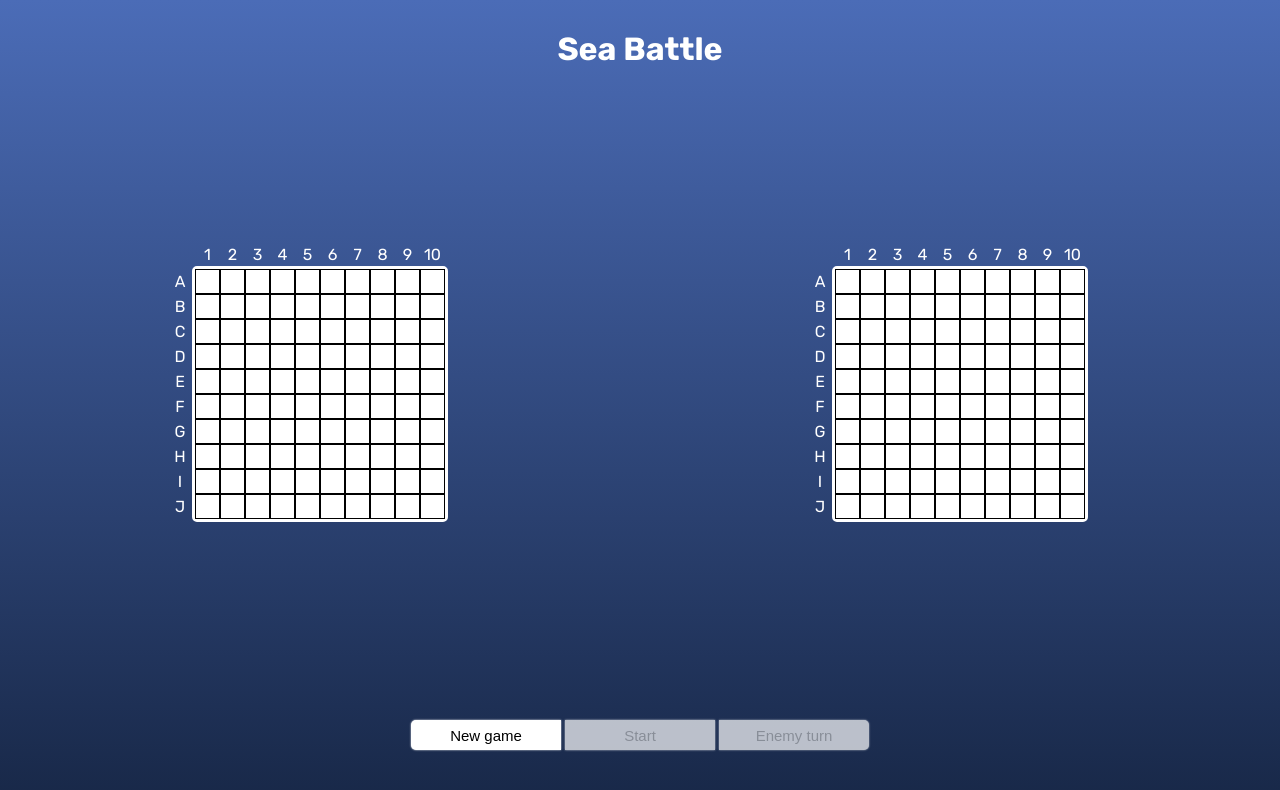
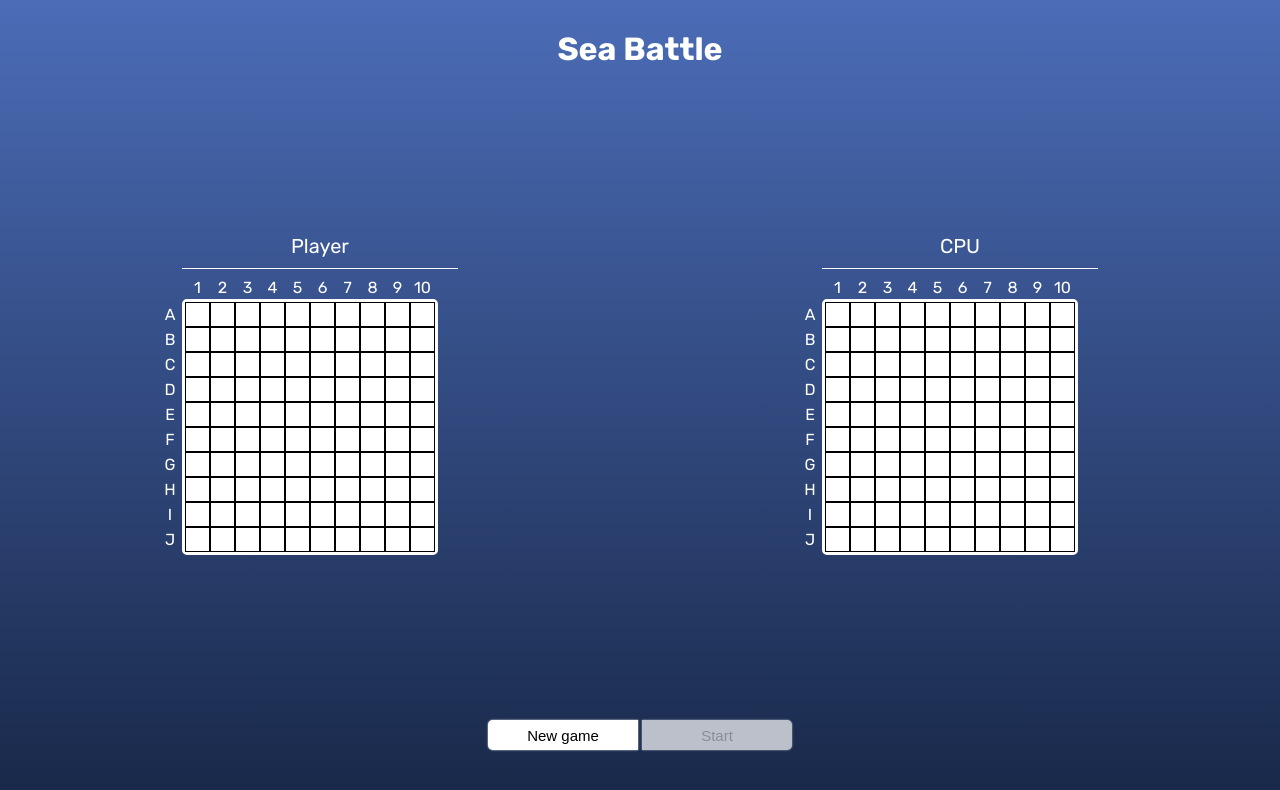
Before and after one commit to Lunoo/SeaBattle, a Vue app: page / in a window 1280 px wide. Shown: the top 790 px of the page. Built offline with nearby package versions, Linux system fonts and the light colour scheme.

Commit message:
Add BoardSummary, refactoring

```diff
--- a/src/App.vue
+++ b/src/App.vue
@@ -101,26 +101,13 @@ watch(
 <template>
   <the-header />
   <main>
-    <board
-      :active="playerTwo.active"
-      :board-size="config.boardSize"
-      :board-state="playerOne.board"
-      :ships="playerOne.ships"
-      @shoot-cell="handlePlayerTwoShoot"
-    />
-    <board
-      :active="playerOne.active"
-      :board-size="config.boardSize"
-      :board-state="playerTwo.board"
-      :ships="playerTwo.ships"
-      @shoot-cell="handlePlayerOneShoot"
-    />
+    <board :config="config" :player="playerOne" @shoot-cell="handlePlayerTwoShoot" />
+    <board :config="config" :player="playerTwo" @shoot-cell="handlePlayerOneShoot" />
   </main>
   <configuration-panel
     :game-status="config.status"
     @new-game="createNewGame"
     @start-game="startGame"
-    @enemy-turn="handleEnemyTurn"
   />
 </template>
 <style src="./App.less" />
--- a/src/components/Board/Board.less
+++ b/src/components/Board/Board.less
@@ -1,11 +1,28 @@
 .board {
-  margin: auto;
   background-color: #fff;
   border: 3px solid #fff;
   border-radius: 5px;
   box-shadow: 0 0 7px 2px transparent;
   position: relative;
   transition: box-shadow 0.3s;
+
+  &--player {
+    margin: auto;
+  }
+
+  &--container {
+    display: flex;
+    align-items: flex-start;
+  }
+
+  &--header {
+    margin-bottom: 30px;
+    padding-bottom: 10px;
+    border-bottom: 1px solid #fff;
+    font-size: 20px;
+    color: #fff;
+    text-align: center;
+  }
 
   &--row {
     display: flex;
@@ -34,4 +51,8 @@
   &-active {
     box-shadow: 0 0 7px 2px #fff;
   }
+
+  .ship {
+    position: absolute;
+  }
 }
--- a/src/components/Board/Board.vue
+++ b/src/components/Board/Board.vue
@@ -1,54 +1,56 @@
 <script lang="ts" setup>
-import type { BoardState as BoardStateType, Coords, ShipPlacement } from '@/types'
+import type { Configuration, Player as PlayerType } from '@/types'
 import BoardCell from '@/components/BoardCell/BoardCell.vue'
+import BoardSummary from '@/components/BoardSummary/BoardSummary.vue'
+import { GAME } from '@/contants'
 import type { PropType } from 'vue'
 import Ship from '@/components/Ship/Ship.vue'
 import { getCellData } from '@/helpers'
 
 defineProps({
-  active: {
-    type: Boolean,
+  config: {
+    type: Object as PropType<Configuration>,
     required: true
   },
-  boardSize: {
-    type: Object as PropType<Coords>,
-    required: true
-  },
-  boardState: {
-    type: Object as PropType<BoardStateType>
-  },
-  ships: {
-    type: Array as PropType<ShipPlacement[]>,
+  player: {
+    type: Object as PropType<PlayerType>,
     required: true
   }
 })
+defineEmits(['shoot-cell'])
 </script>
 
 <template>
+  <div class="board--player">
+    <h3 class="board--header">{{ player.name }}</h3>
+    <div class="board--container">
       <div
         :class="{
           board: true,
-      'board-disabled': !boardState || boardState.disabled,
-      'board-active': active
+          'board-disabled': !player.board || player.board.disabled,
+          'board-active': config.status === GAME.start && !player.active
         }"
       >
-    <div class="board--row" v-for="(_, y) in boardSize.y" :key="y">
+        <div class="board--row" v-for="(_, y) in config.boardSize.y" :key="y">
           <label class="board--row-label">{{ String.fromCharCode(65 + y) }}</label>
           <board-cell
-        v-for="(_, x) in boardSize.x"
+            v-for="(_, x) in config.boardSize.x"
             :key="x"
-        :cellData="getCellData(boardState, { x, y })"
+            :cellData="getCellData(player.board, { x, y })"
             @click="$emit('shoot-cell', { x, y })"
           >
             <label v-if="y === 0" class="board--cell-label">{{ x + 1 }}</label>
           </board-cell>
         </div>
         <ship
-      v-for="(ship, i) in ships"
+          v-for="(ship, i) in player.ships"
           :key="i"
-      :board-hidden="boardState?.hidden"
+          :board-hidden="player.board?.hidden"
           :ship-data="ship"
         />
       </div>
+      <board-summary :ship-sizes="config.shipSizes" :ships="player.ships" />
+    </div>
+  </div>
 </template>
 <style scoped src="./Board.less" />
--- /dev/null
+++ b/src/components/BoardSummary/BoardSummary.less
@@ -0,0 +1,32 @@
+.board--summary {
+  margin-top: -20px;
+  margin-left: 20px;
+  color: #fff;
+
+  .ship {
+    margin-right: 5px;
+  }
+
+  .ship--container {
+    display: flex;
+    margin-bottom: 5px;
+    align-items: center;
+  }
+}
+
+h5 {
+  margin-bottom: 5px;
+  font-size: 13px;
+
+  &.board--summary-left {
+    color: #44d444;
+  }
+
+  &.board--summary-destroyed {
+    color: #fd3b3b;
+
+    .ship--container + & {
+      margin-top: 20px;
+    }
+  }
+}
--- /dev/null
+++ b/src/components/BoardSummary/BoardSummary.vue
@@ -0,0 +1,71 @@
+<script lang="ts" setup>
+import { DIRECTION, SHIP } from '@/contants'
+import type { PropType } from 'vue'
+import Ship from '@/components/Ship/Ship.vue'
+import type { ShipPlacement } from '@/types'
+import { computed } from 'vue'
+
+const props = defineProps({
+  ships: {
+    type: Object as PropType<ShipPlacement[]>,
+    required: true
+  },
+  shipSizes: {
+    type: Object as PropType<number[]>,
+    required: true
+  }
+})
+
+const shipsTotal = computed(() =>
+  props.ships.reduce(
+    (acc, ship) => {
+      if (ship.status === SHIP.destroyed) {
+        let shipsNumber = acc.shipsDestroyed.get(ship.size) ?? 0
+        acc.shipsDestroyed.set(ship.size, ++shipsNumber)
+      } else {
+        let shipsNumber = acc.shipsLeft.get(ship.size) ?? 0
+        acc.shipsLeft.set(ship.size, ++shipsNumber)
+      }
+
+      return acc
+    },
+    {
+      shipsLeft: new Map<number, number>(),
+      shipsDestroyed: new Map<number, number>()
+    }
+  )
+)
+
+const getDummyShipData = (index: number, size: number): ShipPlacement => ({
+  direction: DIRECTION.horizontal,
+  position: { x: 0, y: 0 },
+  status: SHIP.alive,
+  index,
+  size
+})
+</script>
+
+<template>
+  <div class="board--summary">
+    <h5 v-if="shipsTotal.shipsLeft.size > 0" class="board--summary-left">Left:</h5>
+    <div
+      class="ship--container"
+      v-for="([size, shipsNumber], i) in shipsTotal.shipsLeft.entries()"
+      :key="i"
+    >
+      <ship :ship-data="getDummyShipData(i, size)" :direction="DIRECTION.horizontal" />
+      x {{ shipsNumber }}
+    </div>
+    <h5 v-if="shipsTotal.shipsDestroyed.size > 0" class="board--summary-destroyed">Destroyed:</h5>
+    <div
+      class="ship--container"
+      v-for="([size, shipsNumber], i) in shipsTotal.shipsDestroyed.entries()"
+      :key="i"
+    >
+      <ship :ship-data="getDummyShipData(i, size)" :direction="DIRECTION.horizontal" />
+      x {{ shipsNumber }}
+    </div>
+  </div>
+</template>
+
+<style scoped src="./BoardSummary.less" />
--- a/src/components/ConfigurationPanel/ConfigurationPanel.vue
+++ b/src/components/ConfigurationPanel/ConfigurationPanel.vue
@@ -3,7 +3,7 @@ import { GAME } from '@/contants'
 import type { GAME as GameType } from '@/contants'
 import type { PropType } from 'vue'
 
-defineEmits(['new-game', 'start-game', 'enemy-turn'])
+defineEmits(['new-game', 'start-game'])
 defineProps({
   gameStatus: {
     type: String as PropType<GameType>,
@@ -16,7 +16,6 @@ defineProps({
   <div class="ConfigurationPanel">
     <button @click="$emit('new-game')">New game</button>
     <button :disabled="gameStatus !== GAME.configuring" @click="$emit('start-game')">Start</button>
-    <button :disabled="gameStatus !== GAME.start" @click="$emit('enemy-turn')">Enemy turn</button>
   </div>
 </template>
 <style scoped src="./ConfigurationPanel.less" />
--- a/src/components/Ship/Ship.less
+++ b/src/components/Ship/Ship.less
@@ -1,26 +1,18 @@
 .ship {
-  position: absolute;
-  background-color: #8e81f3;
+  display: flex;
 
-  &:before {
-    position: absolute;
-    //content: "";
-    border: 12.5px solid transparent;
+  &--cell {
+    width: var(--cellSize);
+    height: var(--cellSize);
+    border: 1px solid #000;
+    background-color: #8e81f3;
   }
 
   &--vertical {
-    &:before {
-      top: -24px;
-      left: 0;
-      border-bottom: 12.5px solid #8e81f3;
-    }
+   flex-direction: column;
   }
 
   &--horizontal {
-    &:before {
-      right: -24px;
-      top: 0;
-      border-left: 12.5px solid #8e81f3;
-    }
+    flex-direction: row;
   }
 }
--- a/src/components/Ship/Ship.vue
+++ b/src/components/Ship/Ship.vue
@@ -1,5 +1,5 @@
 <script lang="ts" setup>
-import { SHIP, cellSize } from '@/contants'
+import { DIRECTION, SHIP, cellSize } from '@/contants'
 import type { PropType } from 'vue'
 import type { ShipPlacement } from '@/types'
 import { computed } from 'vue'
@@ -8,6 +8,9 @@ const props = defineProps({
   boardHidden: {
     type: Boolean
   },
+  direction: {
+    type: String as PropType<DIRECTION>
+  },
   shipData: {
     type: Object as PropType<ShipPlacement>,
     required: true
@@ -15,14 +18,6 @@ const props = defineProps({
 })
 
 const styles = computed(() => ({
-  width:
-    props.shipData.direction === 'horizontal'
-      ? cellSize * props.shipData.size + 'px'
-      : `${cellSize}px`,
-  height:
-    props.shipData.direction === 'vertical'
-      ? cellSize * props.shipData.size + 'px'
-      : `${cellSize}px`,
   left: cellSize * props.shipData.position.x + 'px',
   top: cellSize * props.shipData.position.y + 'px'
 }))
@@ -31,8 +26,10 @@ const styles = computed(() => ({
 <template>
   <div
     v-if="shipData.status === SHIP.destroyed || !boardHidden"
-    :class="`ship ship--${shipData.direction}`"
+    :class="`ship ship--${direction ?? shipData.direction}`"
     :style="styles"
-  ></div>
+  >
+    <span class="ship--cell" v-for="(_, i) in shipData.size" :key="i" />
+  </div>
 </template>
 <style scoped src="./Ship.less" />
--- a/src/components/index.ts
+++ b/src/components/index.ts
@@ -1,4 +1,5 @@
 export { default as Board } from './Board/Board.vue'
 export { default as BoardCell } from './BoardCell/BoardCell.vue'
+export { default as BoardSummary } from './BoardSummary/BoardSummary.vue'
 export { default as ConfigurationPanel } from './ConfigurationPanel/ConfigurationPanel.vue'
 export { default as TheHeader } from './TheHeader/TheHeader.vue'
--- a/src/contants.ts
+++ b/src/contants.ts
@@ -1,7 +1,7 @@
 export const cellSize = 25
 export enum PLAYERS {
-  playerOne = 'Player 1',
-  playerTwo = 'Player 2'
+  playerOne = 'Player',
+  playerTwo = 'CPU'
 }
 
 export enum GAME {
```
Lines whose indentation alone changed are shown as unchanged.
